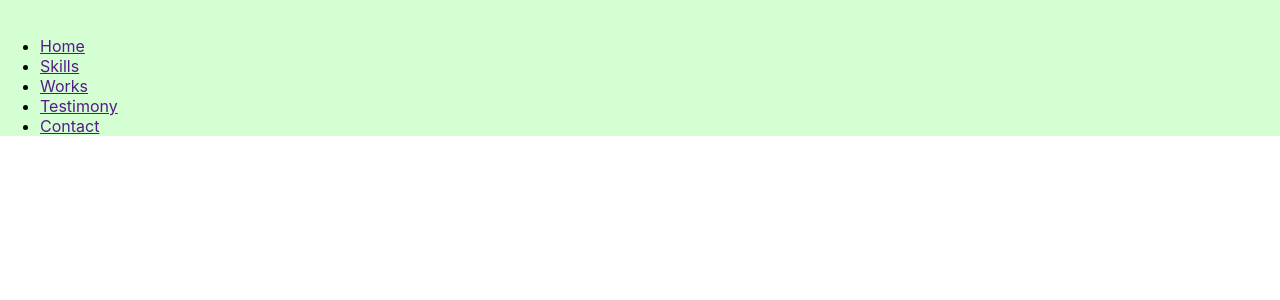
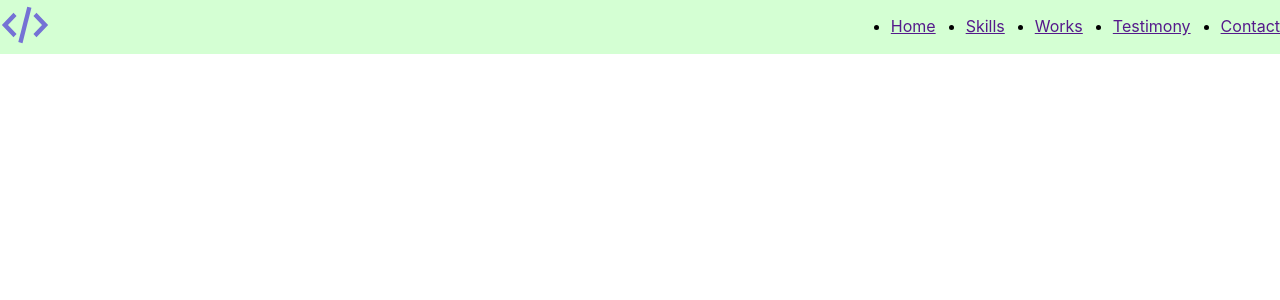
Before and after one commit to Anton-013/portfolio-start-project-main, a React app: page / in a window 1280 px wide. Shown: the top 300 px of the page. Built offline with nearby package versions, Linux system fonts and the light colour scheme.

Commit message:
add header component

```diff
--- /dev/null
+++ b/src/components/icon/Icon.tsx
@@ -0,0 +1,17 @@
+import React from "react";
+import iconsSprite from "../../assets/images/icons-sprite.svg"
+
+type IconPropsType = {
+    iconId: string
+    width?: string
+    height?: string
+    viewBox?: string
+}
+
+export const Icon = (props: IconPropsType) => {
+    return (
+        <svg width={props.width || "50"} height={props.height || "50"} viewBox={props.viewBox || "0 0 50 50"} fill="none" xmlns="http://www.w3.org/2000/svg">
+            <use xlinkHref={ `${iconsSprite}#${props.iconId}` }/>
+        </svg>
+    )
+}
--- a/src/components/logo/logo.tsx
+++ b/src/components/logo/logo.tsx
@@ -1,9 +1,10 @@
 import React from "react";
+import { Icon } from "../icon/Icon";
 
 export const Logo = () => {
     return (
         <a href="">
-            <img src="" alt=""/>
+            <Icon iconId={`code`}/>
         </a>
     );
 };
--- a/src/components/menu/Menu.tsx
+++ b/src/components/menu/Menu.tsx
@@ -1,8 +1,9 @@
 import React from "react";
+import styled from "styled-components";
 
 export const Menu = () => {
     return (
-        <nav>
+        <StyledMenu>
             <ul>
                 <li>
                     <a href="">Home</a>
@@ -20,6 +21,13 @@
                     <a href="">Contact</a>
                 </li>
             </ul>
-        </nav>
+        </StyledMenu>
     );
 };
+
+const StyledMenu = styled.nav`
+    ul {
+        display: flex;
+        gap: 30px;
+    }
+`
--- a/src/layout/header/Header.tsx
+++ b/src/layout/header/Header.tsx
@@ -14,4 +14,6 @@
 
 const StyledHeader = styled.header `
     background-color: #d4ffd3;
+    display: flex;
+    justify-content: space-between;
 `
```
